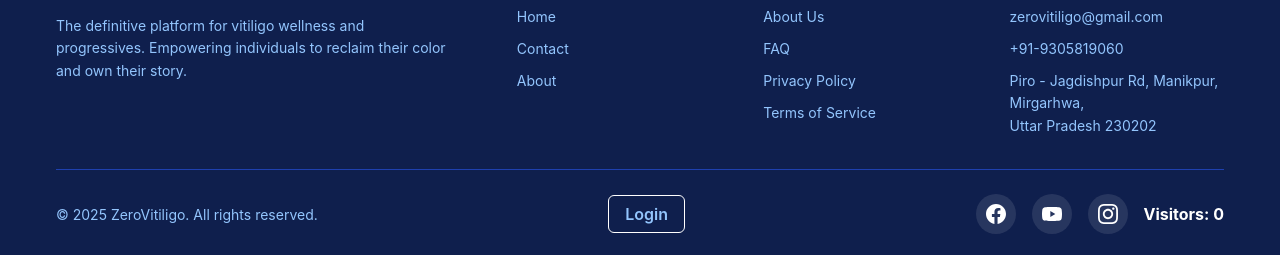
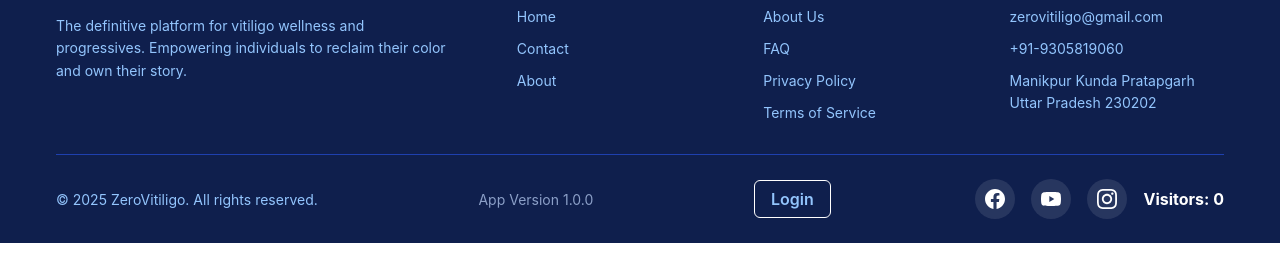
Before and after one commit to 1rn19cs003/ZeroVitiligo-fe, a Next.js app: page /ZeroVitiligo-fe/about in a window 1280 px wide. Shown: the part 878-1133 px from the top of the page. Built offline with nearby package versions, Linux system fonts and the light colour scheme; no server answers.

Commit message:
added the app verison and fixed minor issues

```diff
--- a/components/Footer/index.jsx
+++ b/components/Footer/index.jsx
@@ -3,6 +3,7 @@ import styles from './styles.module.css';
 import { COMPANY_INFO } from '@/lib/constants';
 import Visitor from '@/components/Visitor'
 import { useRouter } from "next/navigation";
+import { APP_VERSION } from '@/lib/app.const';
 
 export const Footer = () => {
   const router = useRouter();
@@ -92,6 +93,7 @@ export const Footer = () => {
           <p className={styles.copyright}>
             &copy; {new Date().getFullYear()} ZeroVitiligo. All rights reserved.
           </p>
+          <p className={styles.appVersion}>App Version {APP_VERSION}</p>
           <button
             type="button"
             aria-hidden="true"
--- a/components/Footer/styles.module.css
+++ b/components/Footer/styles.module.css
@@ -126,6 +126,13 @@
   gap: 1rem;
 }
 
+.appVersion {
+  font-size: 0.875rem;
+  color: #8b9fc7;
+  margin: 0 1rem;
+  white-space: nowrap;
+}
+
 @media (max-width: 640px) {
   .bottomSection {
     flex-direction: column;
--- a/lib/app.const.ts
+++ b/lib/app.const.ts
@@ -4,3 +4,4 @@ export const VITILIGO = "Vitiligo";
 
 export const APP_DESCRIPTION = "Your trusted companion in the journey towards vitiligo wellness and vibrant skin.";
 export const BASE_URL = '/ZeroVitiligo-fe';
+export const APP_VERSION='1.0.0'
--- a/lib/constants.ts
+++ b/lib/constants.ts
@@ -91,7 +91,7 @@ export const PROGRESS_DATA = [
 
 export const COMPANY_INFO: ICompanyInfo = {
   name: "ZeroVitiligo",
-  addressLine1: "Piro - Jagdishpur Rd, Manikpur, Mirgarhwa,",
+  addressLine1: "Manikpur Kunda Pratapgarh",
   addressLine2: "Uttar Pradesh 230202",
   email: "zerovitiligo@gmail.com",
   phone: "+91-9305819060",
@@ -190,7 +190,7 @@ export const FORM_OPTIONS = {
     "Karnataka", "Kerala", "Madhya Pradesh", "Maharashtra", "Manipur",
     "Meghalaya", "Mizoram", "Nagaland", "Odisha", "Punjab", "Rajasthan",
     "Sikkim", "Tamil Nadu", "Telangana", "Tripura", "Uttar Pradesh",
-    "Uttarakhand", "West Bengal", "Delhi", "Jammu and Kashmir", "Ladakh"
+    "Uttarakhand", "West Bengal", "Delhi", "Jammu and Kashmir", "Ladakh", "Other"
   ],
 };
 
```
